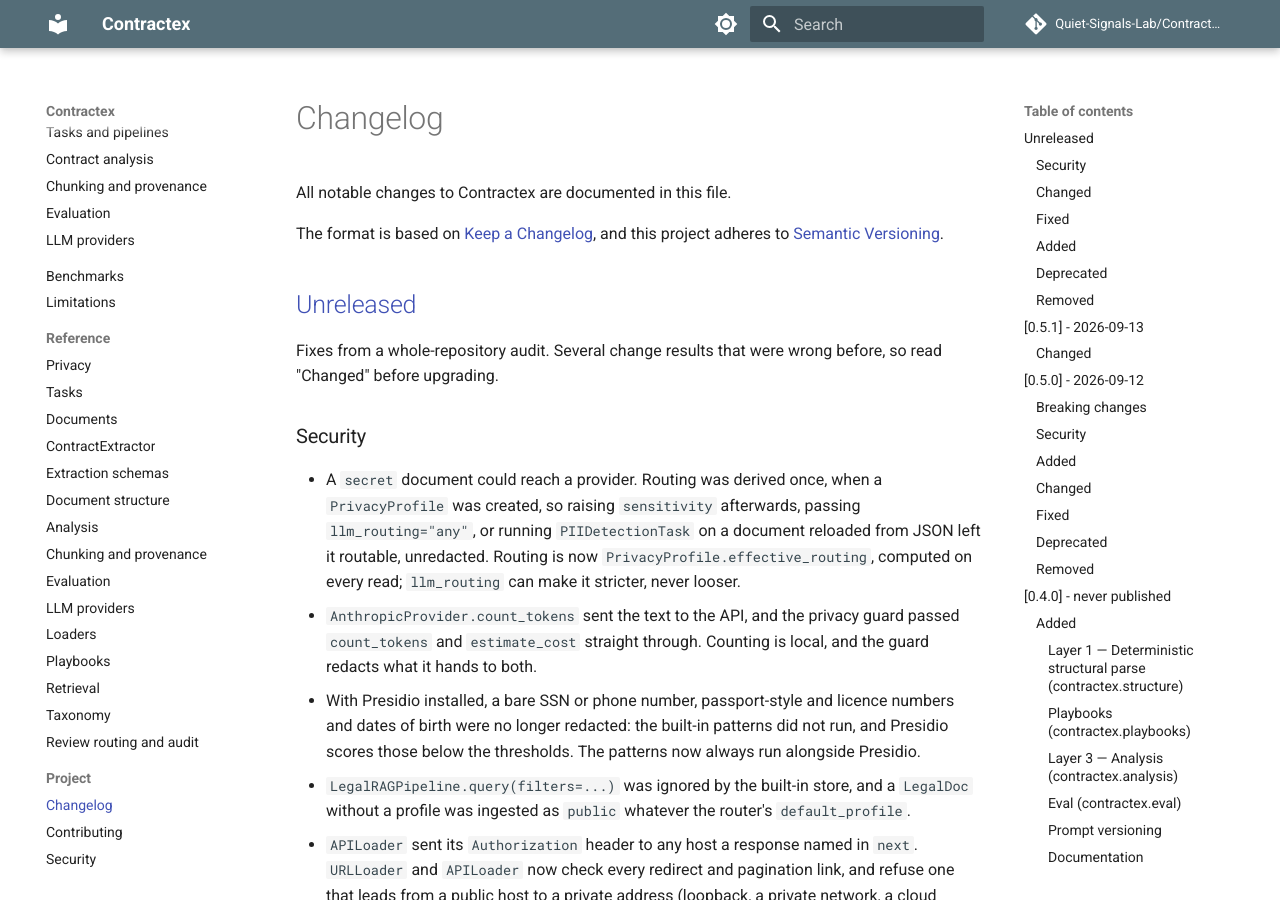
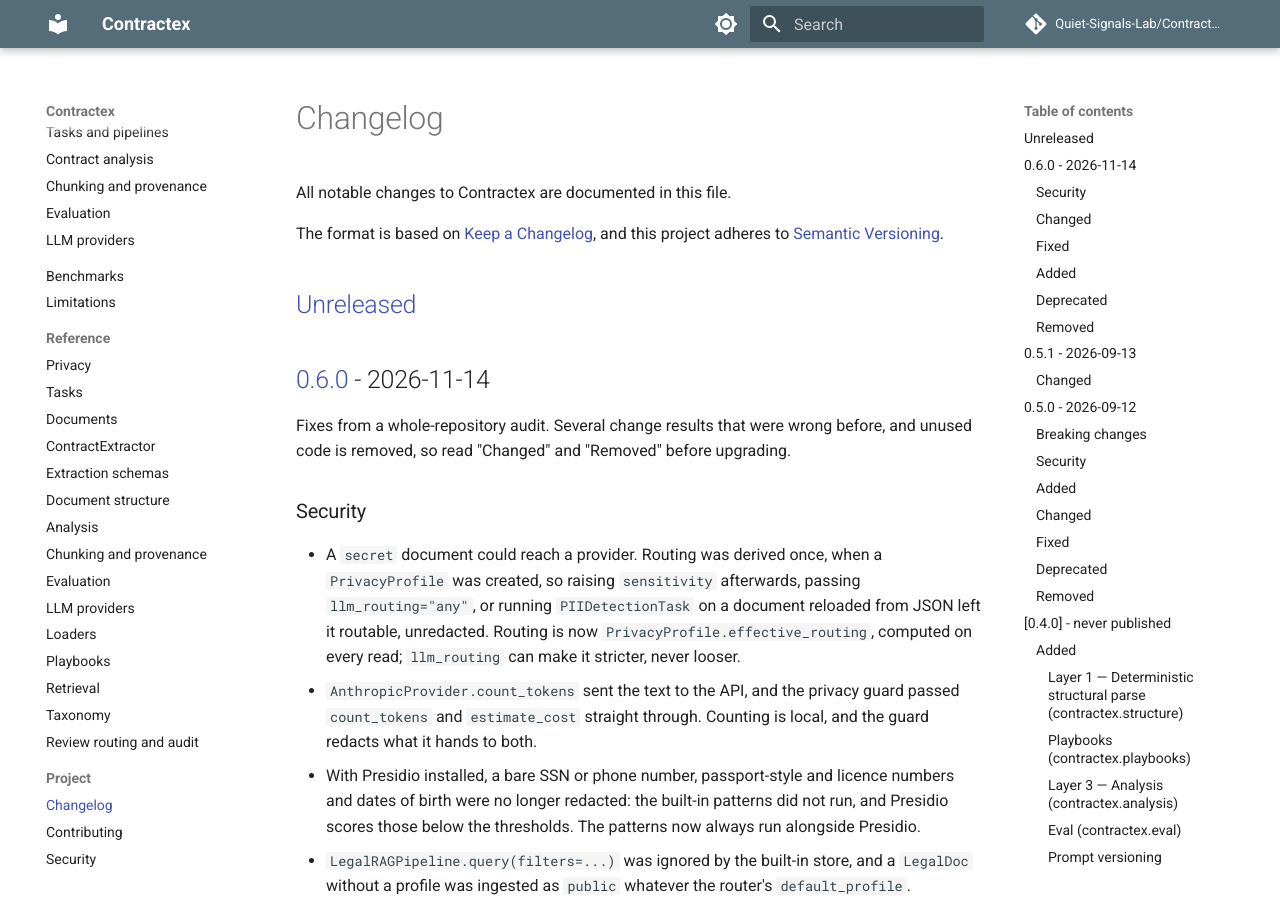
Before and after one commit to Quiet-Signals-Lab/Contractex-Legal-Tech-Library, an MkDocs documentation site: the page built from docs/project/changelog.md, in a window 1280 px wide and 900 px high. Built offline with MkDocs 1.6.1 and Material for MkDocs 9.7.7, drawn with Linux system fonts in a browser that asks for light colours; comment, search, counter and statistics services are not loaded; some of the changed text lies outside the part shown.

Commit message:
release: 0.6.0
Version bump and changelog date.  The changelog's comparison links now
cover 0.3.1 to 0.6.0; they still pointed at 0.3.0.

Co-Authored-By: Claude <noreply@anthropic.com>

```diff
--- a/CHANGELOG.md
+++ b/CHANGELOG.md
@@ -7,8 +7,11 @@ and this project adheres to [Semantic Versioning](https://semver.org/spec/v2.0.0
 
 ## [Unreleased]
 
+## [0.6.0] - 2026-11-14
+
 Fixes from a whole-repository audit.  Several change results that were
-wrong before, so read "Changed" before upgrading.
+wrong before, and unused code is removed, so read "Changed" and "Removed"
+before upgrading.
 
 ### Security
 
@@ -457,7 +460,11 @@ never live.
 - CI/CD with GitHub Actions (tests, type checking, linting, PyPI publish workflow)
 - `CONTRIBUTING.md` with dev setup and contribution guidelines
 
-[Unreleased]: https://github.com/Quiet-Signals-Lab/Contractex-Legal-Tech-Library/compare/v0.3.0...HEAD
+[Unreleased]: https://github.com/Quiet-Signals-Lab/Contractex-Legal-Tech-Library/compare/v0.6.0...HEAD
+[0.6.0]: https://github.com/Quiet-Signals-Lab/Contractex-Legal-Tech-Library/compare/v0.5.1...v0.6.0
+[0.5.1]: https://github.com/Quiet-Signals-Lab/Contractex-Legal-Tech-Library/compare/v0.5.0...v0.5.1
+[0.5.0]: https://github.com/Quiet-Signals-Lab/Contractex-Legal-Tech-Library/compare/v0.3.1...v0.5.0
+[0.3.1]: https://github.com/Quiet-Signals-Lab/Contractex-Legal-Tech-Library/compare/v0.3.0...v0.3.1
 [0.3.0]: https://github.com/Quiet-Signals-Lab/Contractex-Legal-Tech-Library/compare/v0.2.0...v0.3.0
 [0.2.0]: https://github.com/Quiet-Signals-Lab/Contractex-Legal-Tech-Library/compare/v0.1.1...v0.2.0
 [0.1.1]: https://github.com/Quiet-Signals-Lab/Contractex-Legal-Tech-Library/compare/v0.1.0...v0.1.1
--- a/contractex/__version__.py
+++ b/contractex/__version__.py
@@ -2,4 +2,4 @@
 
 from __future__ import annotations
 
-__version__ = "0.5.1"
+__version__ = "0.6.0"
```
Also changed, not shown: SECURITY.md (+1 -1 lines).
